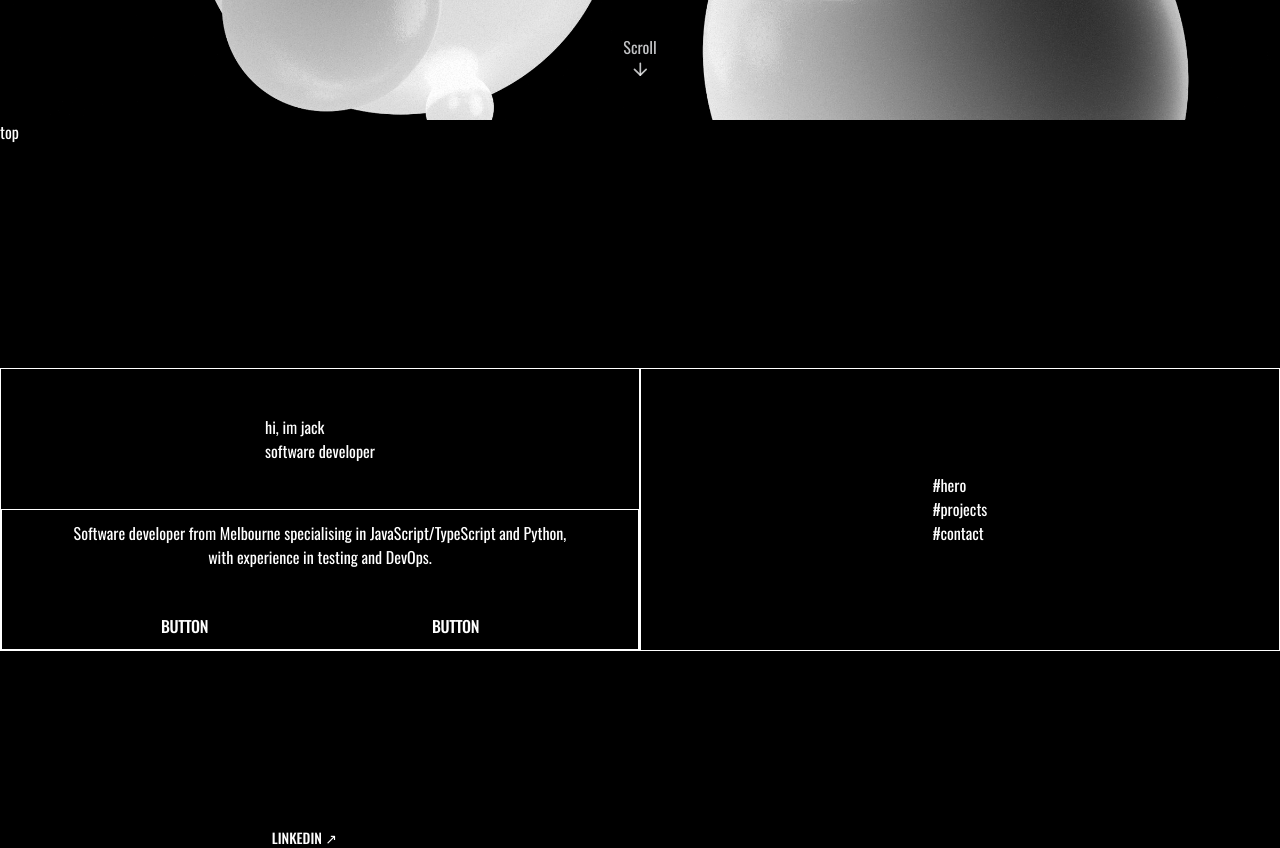
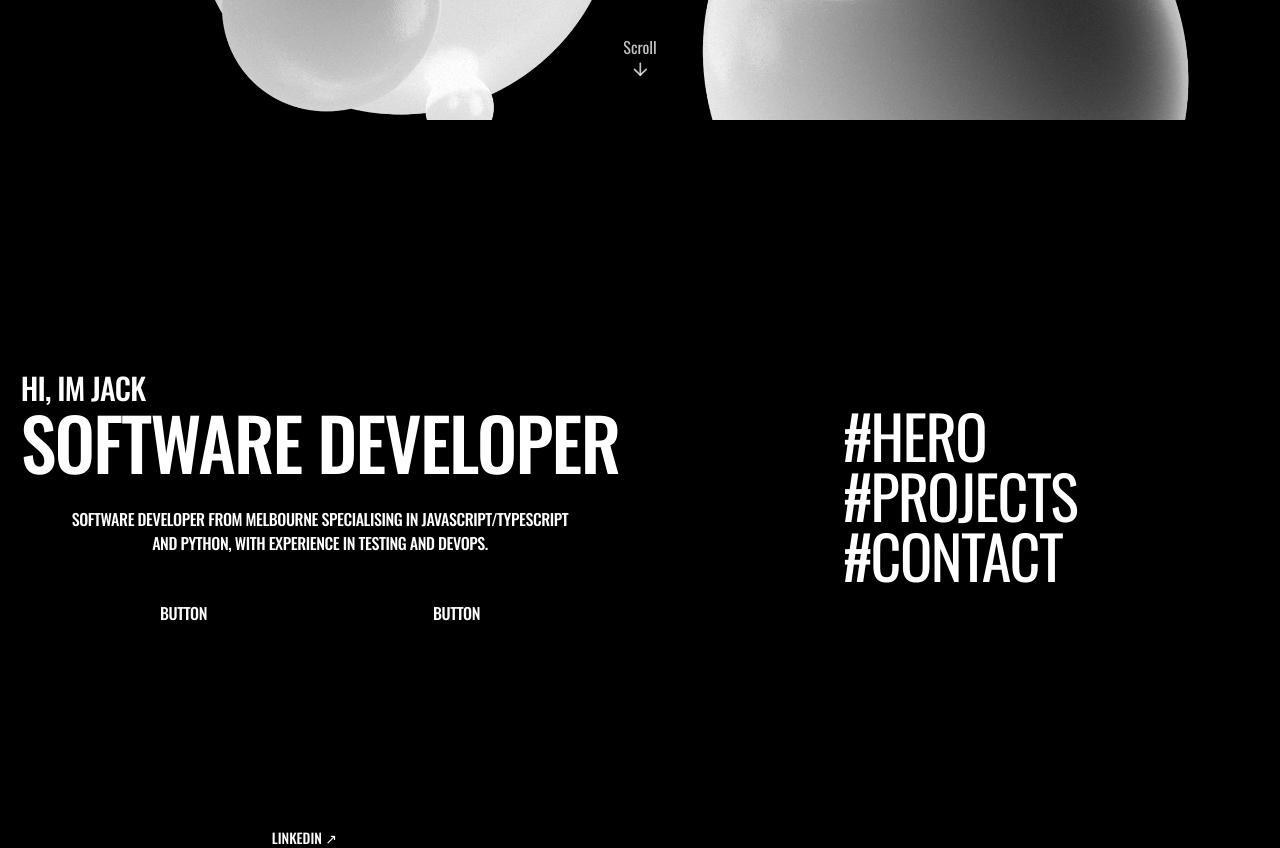
Before and after one commit to jackcorless91/gsap-portfolio, a React (Vite) app: page / in a window 1280 px wide. Shown: the part 680-1528 px from the top of the page. Built offline with nearby package versions, Linux system fonts and the light colour scheme.

Commit message:
styling and size index content

```diff
--- a/src/components/IndexContent.jsx
+++ b/src/components/IndexContent.jsx
@@ -10,25 +10,25 @@ const menuLinks = [
 function IndexContent() {
   return (
     <div className="min-h-screen flex flex-col">
-      <section className="flex-1 text-white grid grid-rows-[35%_40%_25%]">
-        <div>top</div>
-        <div className="grid grid-cols-2">
+      <section className="flex-1 text-white grid grid-rows-[33%_40%_28%]">
+        <div></div>
+        <div className="grid grid-cols-2 max-sm:grid-cols-none">
 
-          <div className="grid grid-rows-2 border">
+          <div className="grid grid-rows-2">
             <div className="flex flex-col justify-center items-center">
               <div>
-                <div className="text">hi, im jack</div>
-                <div>software developer</div>
+                <div className="uppercase font-medium text-3xl tracking-tight max-sm:text-2xl">hi, im jack</div>
+                <div className="uppercase font-medium text-7xl tracking-tight max-lg:text-5xl max-sm:text-4xl">software developer</div>
               </div>
             </div>
-            <div className="border grid grid-rows-2">
+            <div className="grid grid-rows-2">
               <div className="flex items-center justify-center">
-                <div className="text-center w-[80%]">
+                <div className="text-center w-[80%] max-w-2xl uppercase font-medium tracking-tight">
                   Software developer from Melbourne specialising in JavaScript/TypeScript and Python, with experience in testing and DevOps.
                 </div>
               </div>
               <div className="flex justify-center items-center">
-                <div className="w-[50%]">
+                <div className="w-[50%] max-w-md">
                   <div className="flex justify-between">
                     <button
                       type="submit"
@@ -51,11 +51,11 @@ function IndexContent() {
             </div>
           </div>
 
-          <div className="border flex flex-col justify-center items-center">
-            <div>
-              <div>#hero</div>
-              <div>#projects</div>
-              <div>#contact</div>
+          <div className="flex flex-col justify-center items-center max-sm:hidden">
+            <div className="text-6xl uppercase tracking-tight">
+              <div className="cursor-pointer transition-colors duration-300 ease-in-out hover:text-[#FF2727]">#hero</div>
+              <div className="cursor-pointer transition-colors duration-300 ease-in-out hover:text-[#FF2727]">#projects</div>
+              <div className="cursor-pointer transition-colors duration-300 ease-in-out hover:text-[#FF2727]">#contact</div>
             </div>
           </div>
         </div>
```
